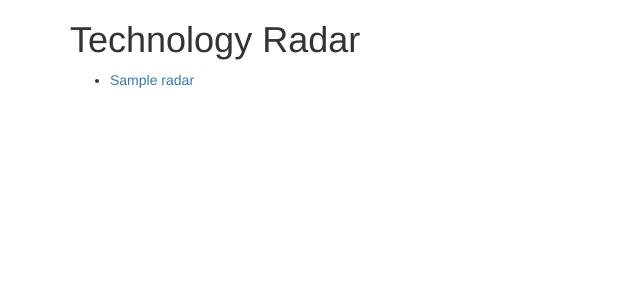
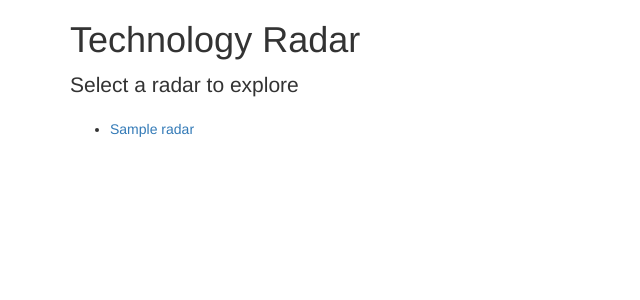
Before and after one commit to moorinl/django-technology-radar, a Django app: template technology_radar/templates/technology_radar/index.html in a window 1280 px wide. Shown: the top 300 px of the page, without its empty margins (0-640 px from the left). Run offline with Django 3.2, Linux system fonts and the light colour scheme; the template is opened without the code that fills it: most values are stand-ins (such as "Sample title", 1, 10 or a date in 2020); parts of the project's set-up code (start-up, migrations or seed data) failed here and were passed over; some libraries are stand-ins or nearby versions.

Commit message:
rader intro text

```diff
--- a/technology_radar/templates/technology_radar/index.html
+++ b/technology_radar/templates/technology_radar/index.html
@@ -4,6 +4,7 @@
 
 {% block content %}
 <h1>{% trans "Technology Radar" %}</h1>
+<p class="lead">{% trans "Select a radar to explore" %}</p>
 {% if radars %}
 <ul>
     {% for radar in radars %}
```
